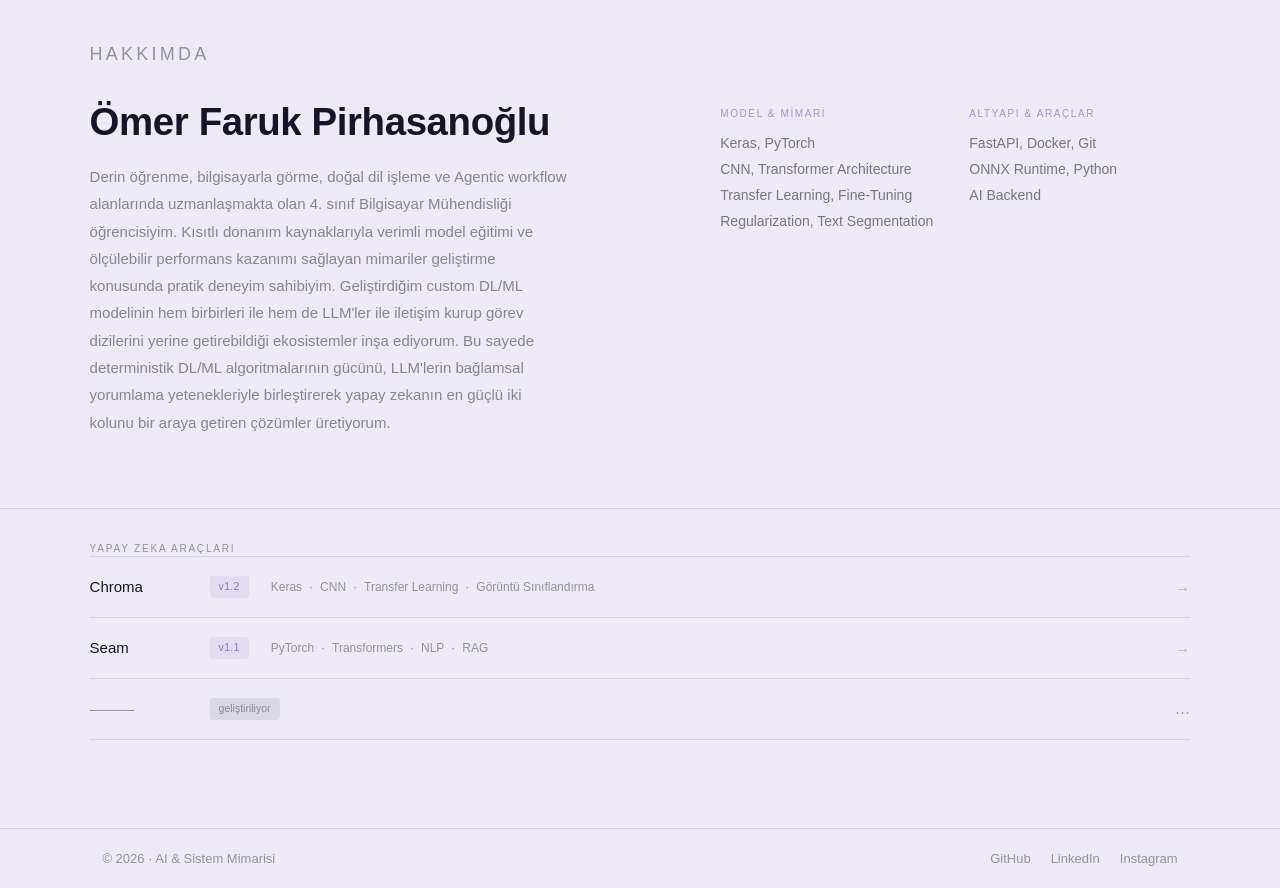
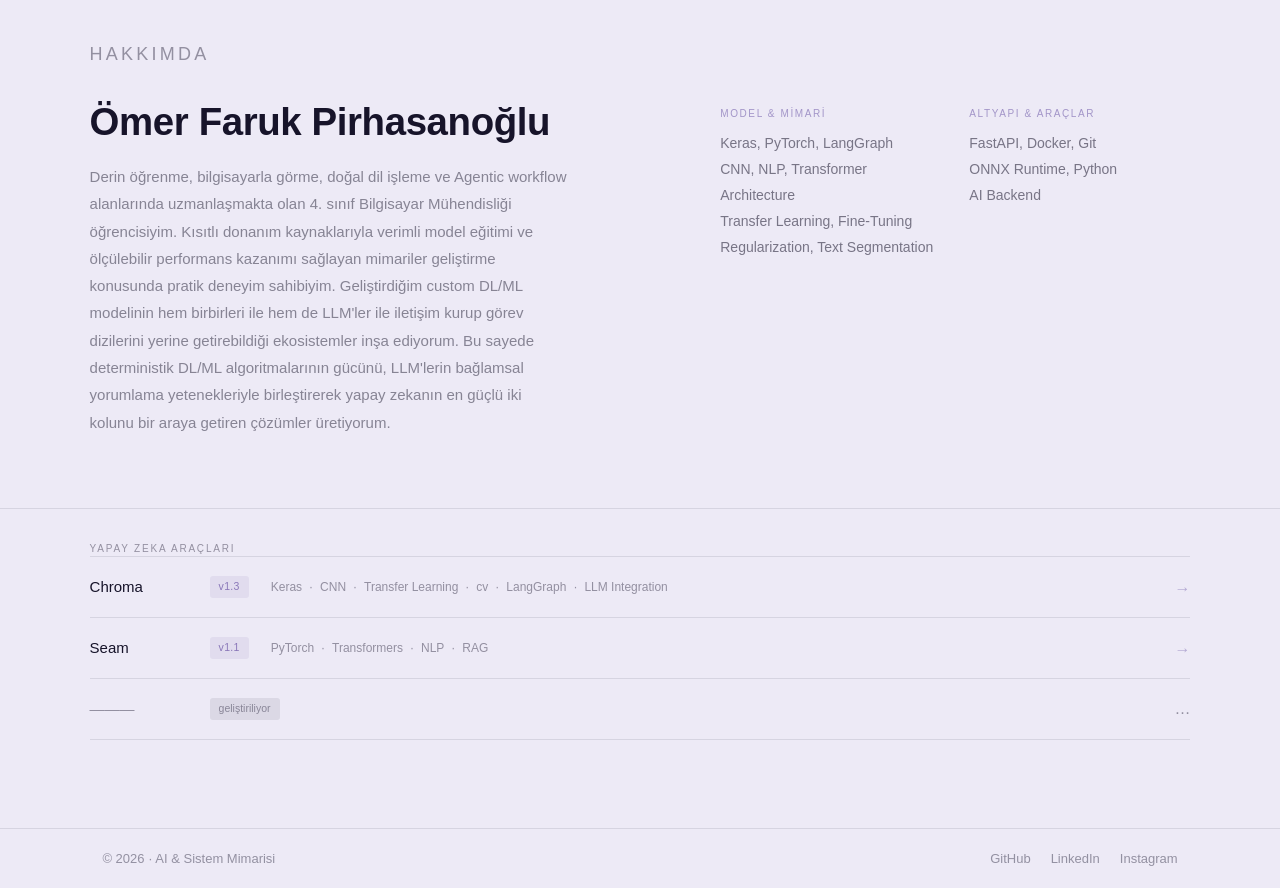
Before and after one commit to omerfarukpirhasanoglu/pirhasanoglu.com, a Next.js app: page / in a window 1280 px wide. Shown: the part 840-1728 px from the top of the page. Built offline with nearby package versions, Linux system fonts and the light colour scheme.

Commit message:
become agentic

```diff
--- a/src/app/page.tsx
+++ b/src/app/page.tsx
@@ -10,7 +10,7 @@ const NAV_LINKS = [
 const TECH_COLS = [
   {
     label: "Model & Mimari",
-    items: "Keras, PyTorch\nCNN, Transformer Architecture\nTransfer Learning, Fine-Tuning\nRegularization, Text Segmentation",
+    items: "Keras, PyTorch, LangGraph\nCNN, NLP, Transformer Architecture\nTransfer Learning, Fine-Tuning\nRegularization, Text Segmentation",
   },
   {
     label: "Altyapı & Araçlar",
@@ -21,8 +21,8 @@ const TECH_COLS = [
 const PROJECTS = [
   {
     name: "Chroma",
-    version: "v1.2",
-    tags: ["Keras", "CNN", "Transfer Learning", "Görüntü Sınıflandırma"],
+    version: "v1.3",
+    tags: ["Keras", "CNN", "Transfer Learning", "cv", "LangGraph", "LLM Integration"],
     href: "/dashboard/tool-1",
     live: true,
   },
@@ -155,7 +155,7 @@ export default function LandingPage() {
           }}
         >
 
-          Deep Learning · Computer Vision · NLP· Agentic AI
+          Deep Learning · Computer Vision · NLP  · Agentic AI
         </div>
 
         {/* Title */}
```
